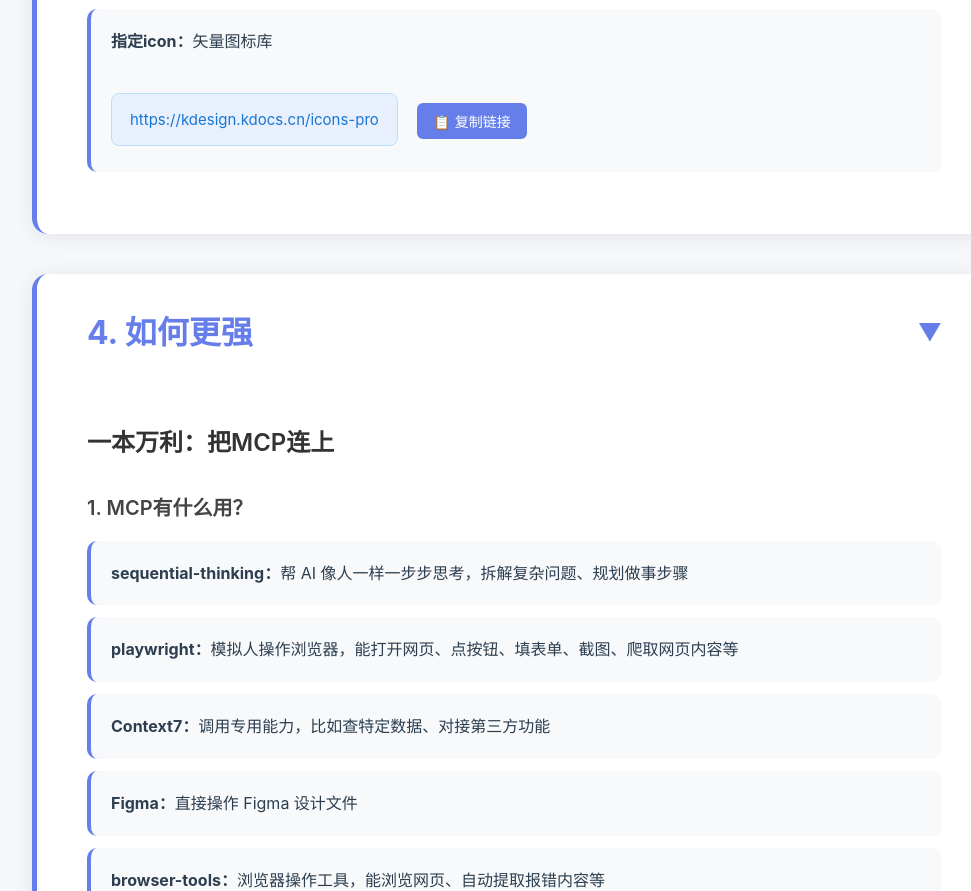
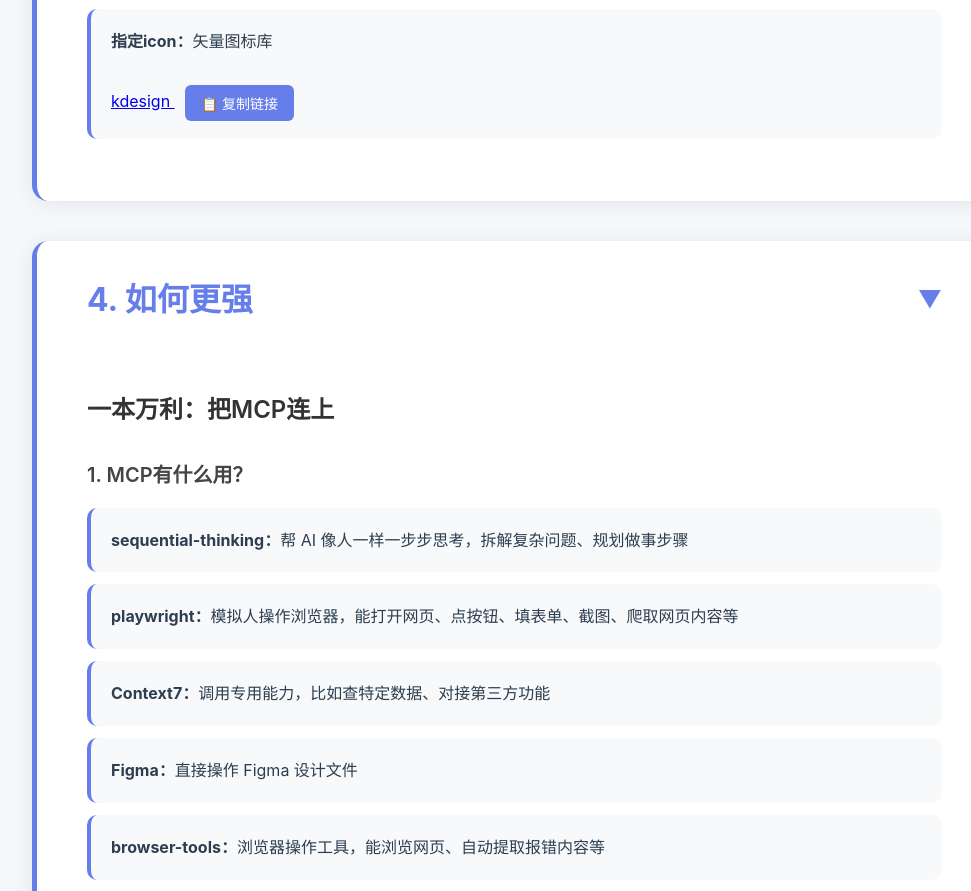
Before and after one commit to ruanhuali2000/ruanhuali-code-V2, a plain HTML site: page index.html in a window 1280 px wide. Shown: the part 2044-2935 px from the top of the page, without its empty margins (128-1099 px from the left). Drawn offline with Linux system fonts and the light colour scheme.

Commit message:
Update index.html

```diff
--- a/index.html
+++ b/index.html
@@ -486,8 +486,8 @@
                 <li>
                     <strong>指定icon：</strong>矢量图标库
                     <br><br>
-                    <a href="https://kdesign.kdocs.cn/icons-pro/" target="_blank" class="link-display" id="link-iconfont">
-                        https://kdesign.kdocs.cn/icons-pro
+                    <a href="kdesign">
+                        kdesign
                     </a>
                     <button class="copy-btn" onclick="copyLink('link-iconfont')">📋 复制链接</button>
                 </li>
```
